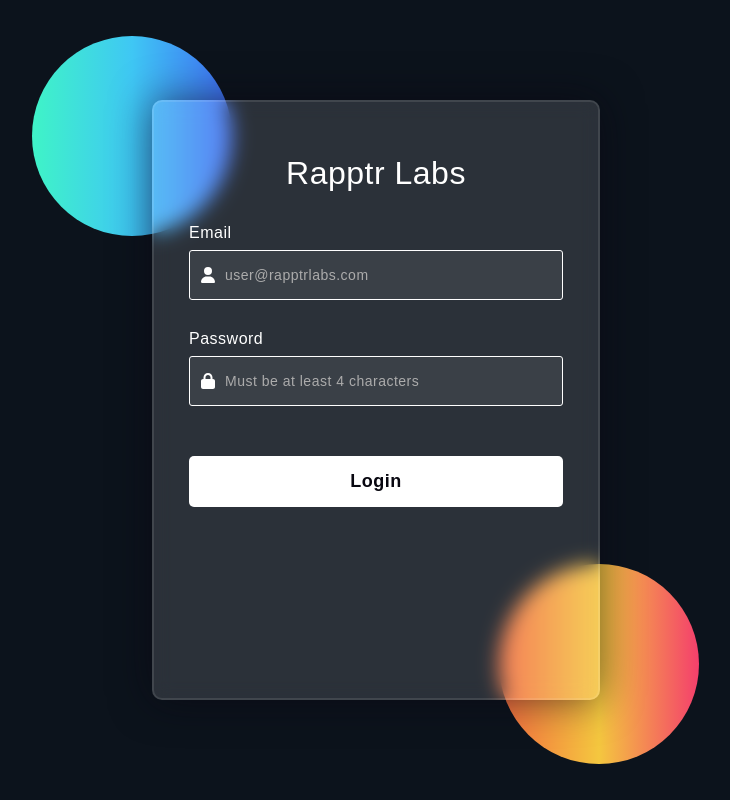
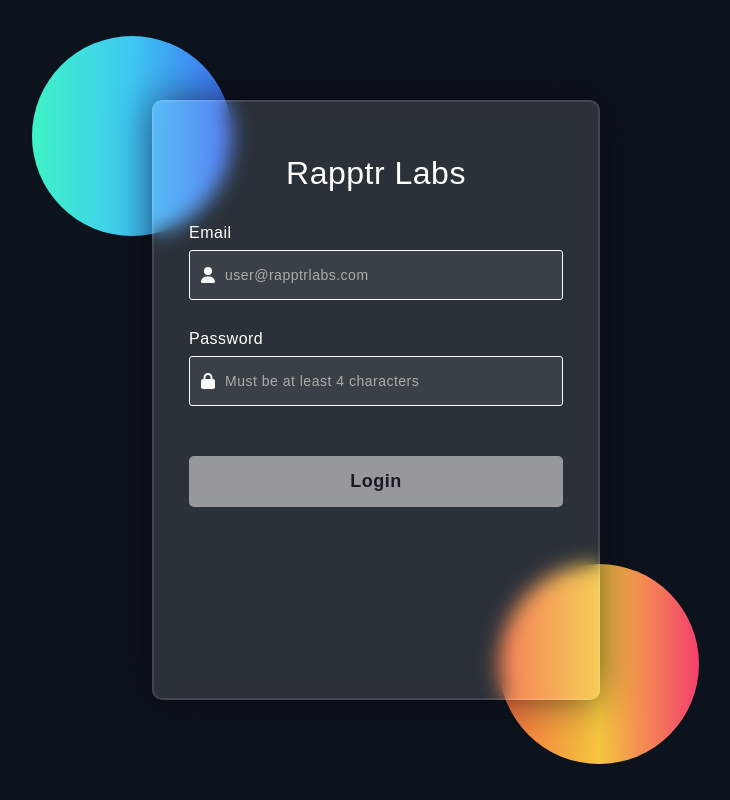
Before and after one commit to CliffordMorin/Todo-app, a React (Create React App) app: page / in a window 1280 px wide. Shown: the whole page, without its empty margins (264-994 px from the left). Built offline with nearby package versions, Linux system fonts and the light colour scheme.

Commit message:
login button opacity on non validation

```diff
--- a/src/Login/Login.js
+++ b/src/Login/Login.js
@@ -41,7 +41,6 @@ const Login = () => {
   };
 
   const submitPassword = (e) => {
-    console.log(e);
     if (e.length < 4 || e.length > 16) {
       setPasswordError({
         color: "red",
@@ -55,7 +54,7 @@ const Login = () => {
 
   const handleSubmit = async (e) => {
     e.preventDefault();
-    console.log("submitting");
+
     // store the states in the form data
     const loginFormData = new FormData();
     loginFormData.append("email", formValues.email);
@@ -69,7 +68,7 @@ const Login = () => {
         data: loginFormData,
         headers: { "Content-Type": "multipart/form-data" },
       });
-      console.log(response);
+
       if (response.status === 200) {
         // setAuthenticated(true);
         // localStorage.setItem("authenticated", true);
@@ -119,7 +118,15 @@ const Login = () => {
           required
         />
 
-        <button type="submit" className="loginButton">
+        <button
+          type="submit"
+          className={
+            "loginButton " +
+            (emailError.color === "green" && passwordError.color === "green"
+              ? ""
+              : "deactivated")
+          }
+        >
           Login
         </button>
       </form>
--- a/src/Login/login.css
+++ b/src/Login/login.css
@@ -87,6 +87,12 @@
   cursor: pointer;
 }
 
+.deactivated {
+  opacity: 0.5;
+  cursor: not-allowed;
+  pointer-events: none;
+}
+
 .icon {
   position: absolute;
   padding-top: 25px;
```
